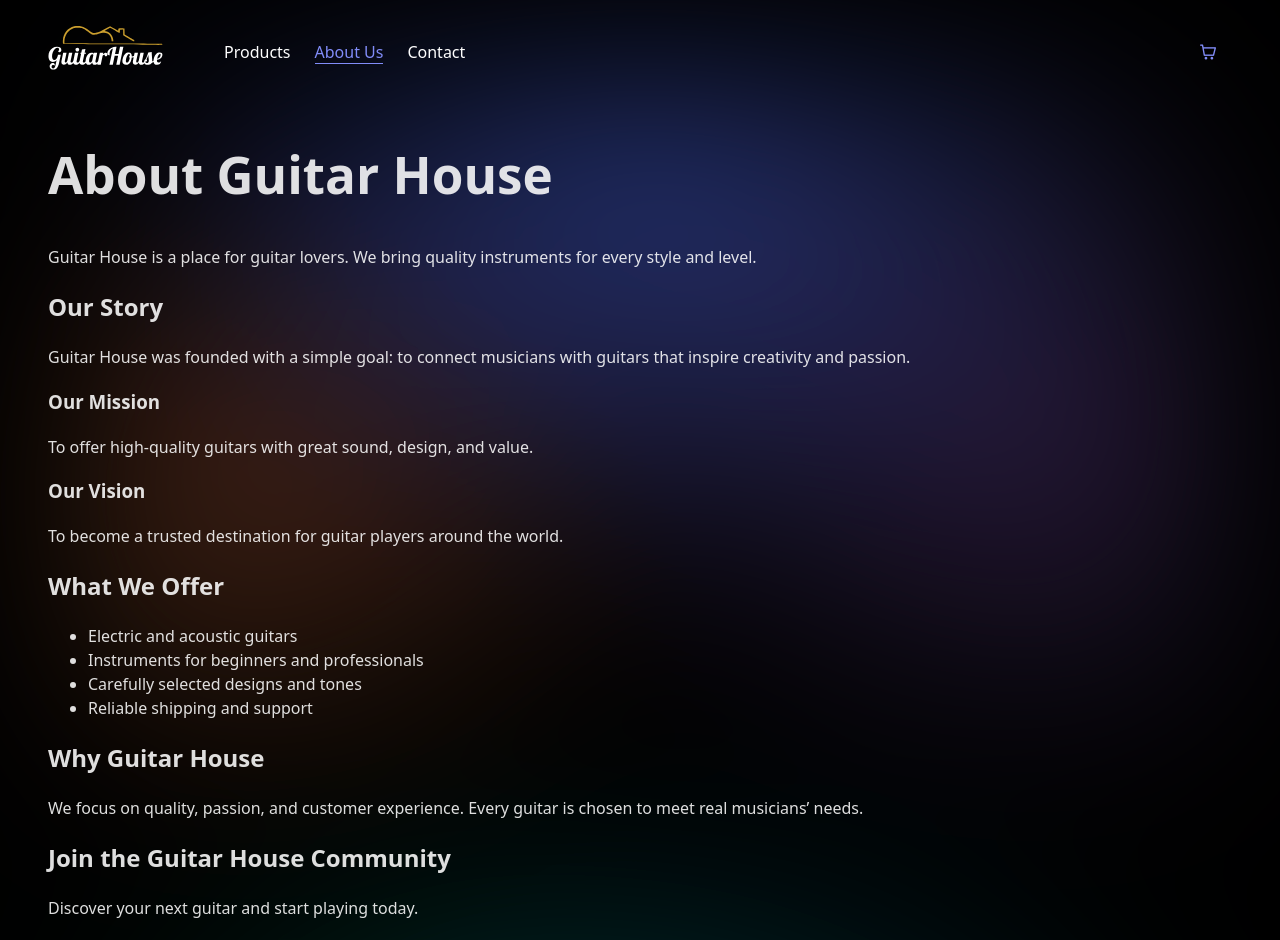
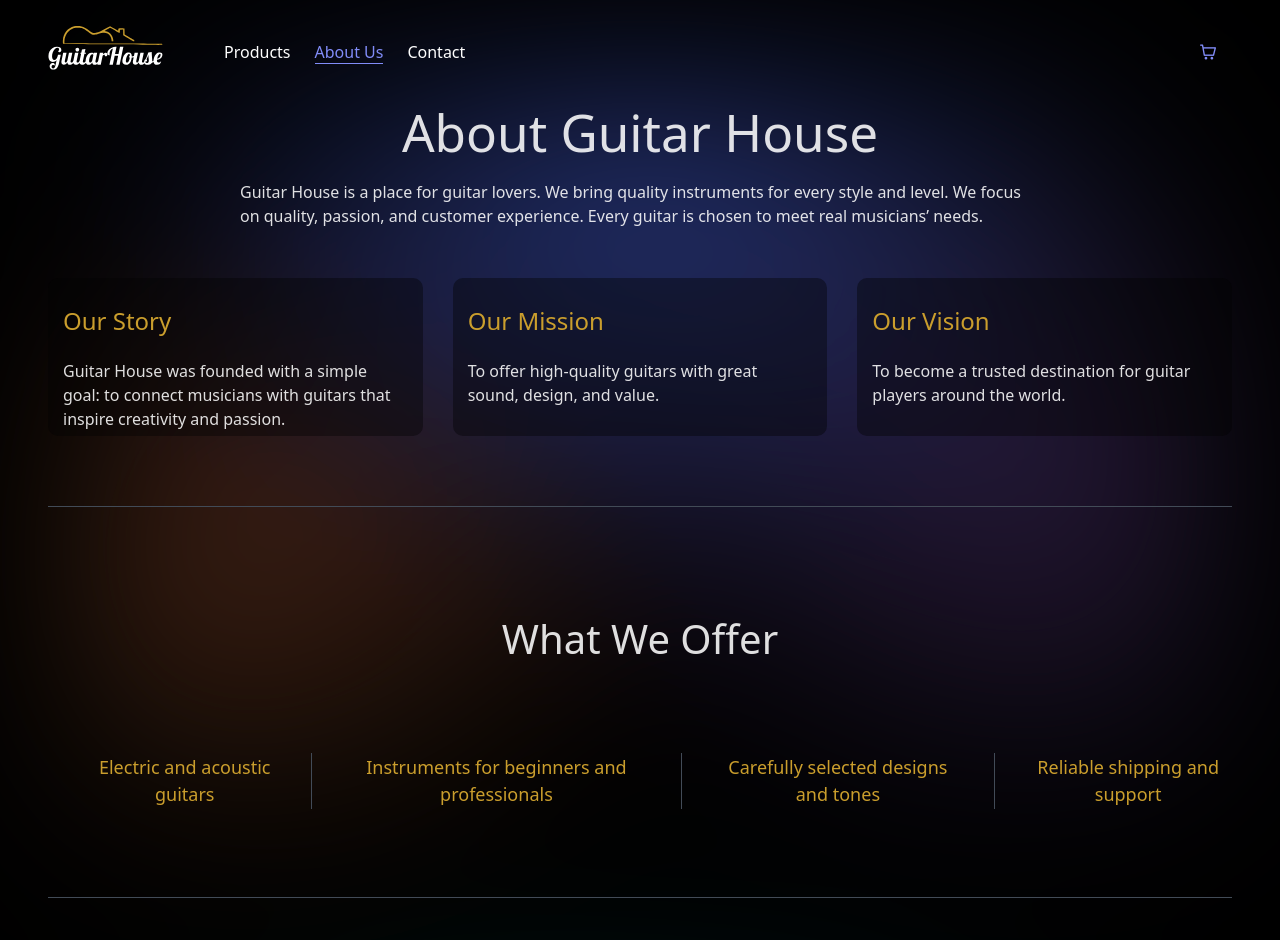
Before and after one commit to MarielaRH/guitar-store, a React (Vite) app: page /about-us in a window 1280 px wide. Shown: the top 940 px of the page. Built offline with nearby package versions, Linux system fonts and the light colour scheme; a web font is replaced by a local one.

Commit message:
Add styles to aboutUs page

```diff
--- /dev/null
+++ b/src/containers/AboutUs/about-us-page.styles.css
@@ -0,0 +1,83 @@
+.about-container {
+	display: flex;
+	flex-direction: column;
+	gap: 50px;
+}
+
+.about-title-container {
+	display: flex;
+	flex-direction: column;
+	justify-content: center;
+	align-items: center;
+	gap: 20px;
+	width: 100%;
+	margin: 0;
+}
+
+.about-title {
+	font-weight: 500;
+	margin: 0;
+}
+
+.about-description {
+	margin: 0;
+	max-width: 800px;
+}
+
+.about-section {
+	display: grid;
+	grid-template-columns: 1fr 1fr 1fr;
+	gap: 30px;
+	align-items: start;
+	justify-content: center;
+}
+
+.about-section > section > h2 {
+	color: #ca9e2d;
+	font-weight: 500;
+}
+
+.about-section > .about-story,
+.about-values,
+.about-mission {
+	background-color: rgba(4, 4, 4, 0.4);
+	border-radius: 10px;
+	height: 100%;
+	padding: 5px 15px;
+}
+
+.about-offer > h2 {
+	text-align: center;
+	padding-bottom: 50px;
+	font-weight: 500;
+	font-size: 40px;
+}
+
+.about-offer > ul {
+	list-style: none;
+	display: flex;
+	justify-content: center;
+	align-items: center;
+	gap: 10px;
+	color: #ca9e2d;
+	font-size: 18px;
+	text-align: center;
+}
+
+.about-cta {
+	display: flex;
+	flex-direction: column;
+	justify-content: center;
+	align-items: center;
+  gap: 5px;
+}
+
+.about-cta > h2,
+p {
+	margin: 0;
+}
+
+
+.about-cta>button{
+  margin: 30px 0px;
+}
--- a/src/containers/AboutUs/about-us-page.tsx
+++ b/src/containers/AboutUs/about-us-page.tsx
@@ -1,53 +1,64 @@
+import { Divider } from "primereact/divider";
+import "./about-us-page.styles.css";
+import { Button } from "primereact/button";
+import { useNavigate } from "react-router";
+
 const AboutUsPage = () => {
+	const navigate = useNavigate();
 	return (
-		<main className="page-container">
-			<section className="about-hero">
-				<h1>About Guitar House</h1>
-				<p>Guitar House is a place for guitar lovers. We bring quality instruments for every style and level.</p>
-			</section>
-
-			<section className="about-story">
-				<h2>Our Story</h2>
-				<p>
-					Guitar House was founded with a simple goal: to connect musicians with guitars that inspire creativity and passion.
+		<main className="page-container about-container">
+			<section className="about-title-container">
+				<h1 className="about-title">About Guitar House</h1>
+				<p className="about-description">
+					Guitar House is a place for guitar lovers. We bring quality instruments for every style and level. We focus on
+					quality, passion, and customer experience. Every guitar is chosen to meet real musicians’ needs.
 				</p>
 			</section>
+			<div className="about-section">
+				<section className="about-story">
+					<h2>Our Story</h2>
+					<p>
+						Guitar House was founded with a simple goal: to connect musicians with guitars that inspire creativity and
+						passion.
+					</p>
+				</section>
 
-			<section className="about-values">
-				<div className="mission">
-					<h3>Our Mission</h3>
+				<section className="about-values">
+					<h2>Our Mission</h2>
 					<p>To offer high-quality guitars with great sound, design, and value.</p>
-				</div>
+				</section>
 
-				<div className="vision">
-					<h3>Our Vision</h3>
+				<section className="about-mission">
+					<h2>Our Vision</h2>
 					<p>To become a trusted destination for guitar players around the world.</p>
-				</div>
-			</section>
-
+				</section>
+			</div>
+			<Divider layout="horizontal" />
 			<section className="about-offer">
 				<h2>What We Offer</h2>
 				<ul>
 					<li>Electric and acoustic guitars</li>
+					<li>
+						<Divider layout="vertical" />
+					</li>
 					<li>Instruments for beginners and professionals</li>
+					<li>
+						<Divider layout="vertical" />
+					</li>
 					<li>Carefully selected designs and tones</li>
+					<li>
+						<Divider layout="vertical" />
+					</li>
 					<li>Reliable shipping and support</li>
 				</ul>
 			</section>
 
-			<section className="about-why">
-				<h2>Why Guitar House</h2>
-				<p>We focus on quality, passion, and customer experience. Every guitar is chosen to meet real musicians’ needs.</p>
-			</section>
+			<Divider layout="horizontal" />
 
 			<section className="about-cta">
 				<h2>Join the Guitar House Community</h2>
 				<p>Discover your next guitar and start playing today.</p>
-				<a
-					href="/shop"
-					className="cta-button">
-					Shop Guitars
-				</a>
+				<Button onClick={() => navigate("/shop")}>Shop Guitars</Button>
 			</section>
 		</main>
 	);
```
